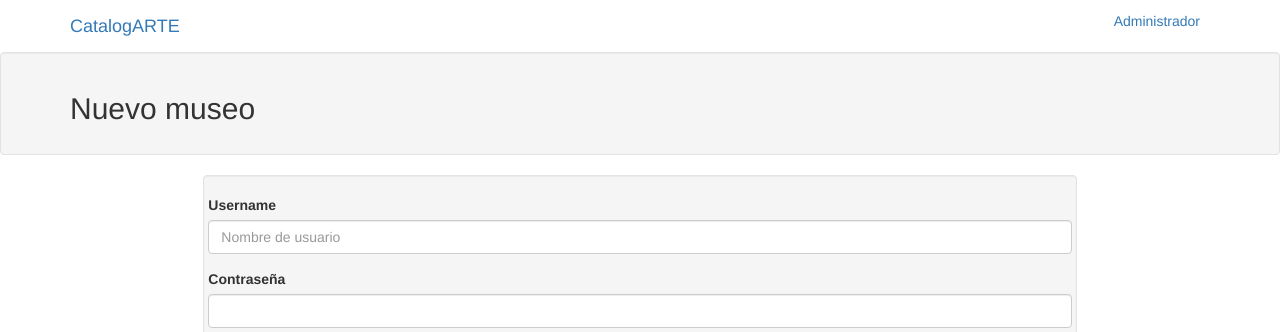
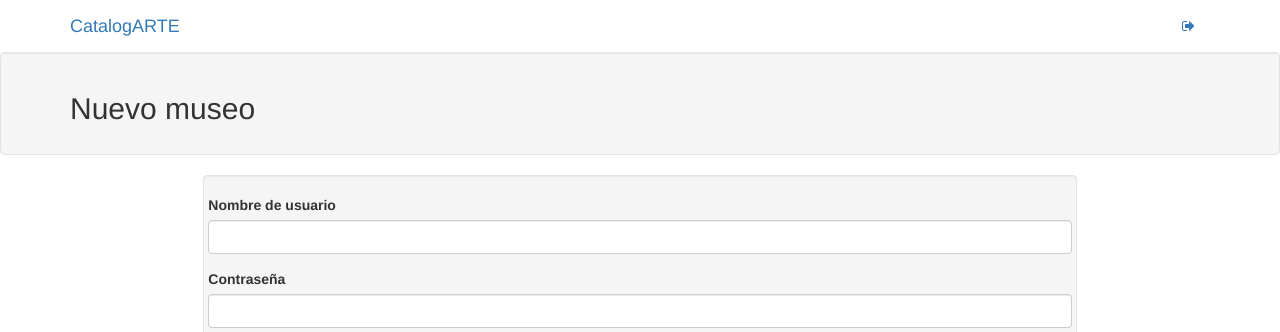
Before and after one commit to punkrobot/prototipo-catalogarte, a Django app: page /admin/museo/nuevo in a window 1280 px wide. Shown: the top 332 px of the page. Run offline with Django 3.2, Linux system fonts and the light colour scheme; some libraries are stand-ins or nearby versions.

Commit message:
Boton para cerrar sesion

```diff
--- a/catalogarte/settings/base.py
+++ b/catalogarte/settings/base.py
@@ -72,3 +72,4 @@ BOOTSTRAP3 = {
 }
 
 LOGIN_URL = "/login/"
+LOGIN_REDIRECT_URL = '/admin'
--- a/webapp/forms.py
+++ b/webapp/forms.py
@@ -35,7 +35,7 @@ class ExposicionForm(forms.ModelForm):
 
 
 class MuseoForm(forms.ModelForm):
-    username = forms.CharField(max_length=30)
+    username = forms.CharField(max_length=30, label='Nombre de usuario')
     password1 = forms.CharField(max_length=30, widget=forms.PasswordInput(), label='Contraseña')
     password2 = forms.CharField(max_length=30, widget=forms.PasswordInput(), label='Repetir contraseña')
     email = forms.EmailField(required=False, label='Correo electrónico')
@@ -55,7 +55,6 @@ class MuseoForm(forms.ModelForm):
             self.fields['username'].initial = self.instance.user.username
             self.fields['email'].initial = self.instance.user.email
 
-        self.fields['username'].widget.attrs = {'placeholder': 'Nombre de usuario'}
         self.fields['detalles'].widget = CKEditorWidget()
         self.fields['detalles'].initial = '<h3>Horarios</h3><ul><li></li></ul>'
         self.fields['website'].widget.attrs = {'placeholder': 'Sitio web oficial del museo'}
--- a/webapp/static/webapp/css/style.css
+++ b/webapp/static/webapp/css/style.css
@@ -84,16 +84,14 @@
 	margin-left: -19px;
 }
 
-.item:hover .button{
-	visibility: visible;
+.button{
+	color: #888;
+	cursor: pointer;
+	margin: 0;
+	padding: 10px;
 }
-
-.button{
-	color: #000;
-	cursor: pointer;
-	margin: 5px;
-	padding: 5px;
-	visibility: hidden;
+.button:hover{
+  color: #444;
 }
 
 .catalogo{
@@ -739,6 +737,15 @@
   color: #F5F5F5;
 }
 
+.logout{
+  color: #FFF;
+}
+.logout span{
+  display: inline-block;
+  margin-top: 17px;
+  font-size: 1.1em;
+}
+
 
 .mfp-with-zoom .mfp-container,
 .mfp-with-zoom.mfp-bg {
--- a/webapp/templates/webapp/admin/catalogo_create.html
+++ b/webapp/templates/webapp/admin/catalogo_create.html
@@ -3,7 +3,8 @@
 
 {% block navbar %}
 <li>
-	<a class="avatar" href="javascript:void(0)">
+  <a title="Cerrar sesión" class="pull-right" href="/logout"><i class="fa fa-sign-out"></i></a>
+	<a class="avatar pull-right" href="javascript:void(0)">
 		{{user.museo.nombre}}<img src="{{user.museo.logotipo.url}}">
 	</a>
 </li>
--- a/webapp/templates/webapp/admin/exposicion_admin.html
+++ b/webapp/templates/webapp/admin/exposicion_admin.html
@@ -3,7 +3,8 @@
 
 {% block navbar %}
 <li>
-	<a class="avatar" href="javascript:void(0)">
+  <a title="Cerrar sesión" class="pull-right" href="/logout"><i class="fa fa-sign-out"></i></a>
+	<a class="avatar pull-right" href="javascript:void(0)">
 		{{user.museo.nombre}}<img src="{{user.museo.logotipo.url}}">
 	</a>
 </li>
--- a/webapp/templates/webapp/admin/exposicion_form.html
+++ b/webapp/templates/webapp/admin/exposicion_form.html
@@ -3,7 +3,8 @@
 
 {% block navbar %}
 <li>
-	<a class="avatar" href="javascript:void(0)">
+  <a title="Cerrar sesión" class="pull-right" href="/logout"><i class="fa fa-sign-out"></i></a>
+	<a class="avatar pull-right" href="javascript:void(0)">
 		{{user.museo.nombre}}<img src="{{user.museo.logotipo.url}}">
 	</a>
 </li>
--- a/webapp/templates/webapp/admin/museo_form.html
+++ b/webapp/templates/webapp/admin/museo_form.html
@@ -2,10 +2,9 @@
 {% load bootstrap3 %}
 
 {% block navbar %}
-<li>
-  <a class="avatar" href="javascript:void(0)">
-    Administrador
-  </a>
+<li class="logout">
+  <span>Administrador</span>
+  <a title="Cerrar sesión" class="pull-right" href="/logout"><i class="fa fa-sign-out"></i></a>
 </li>
 {% endblock %}
 
```
Also changed, not shown: webapp/templates/webapp/admin/museo_admin.html (+3 -4 lines).
